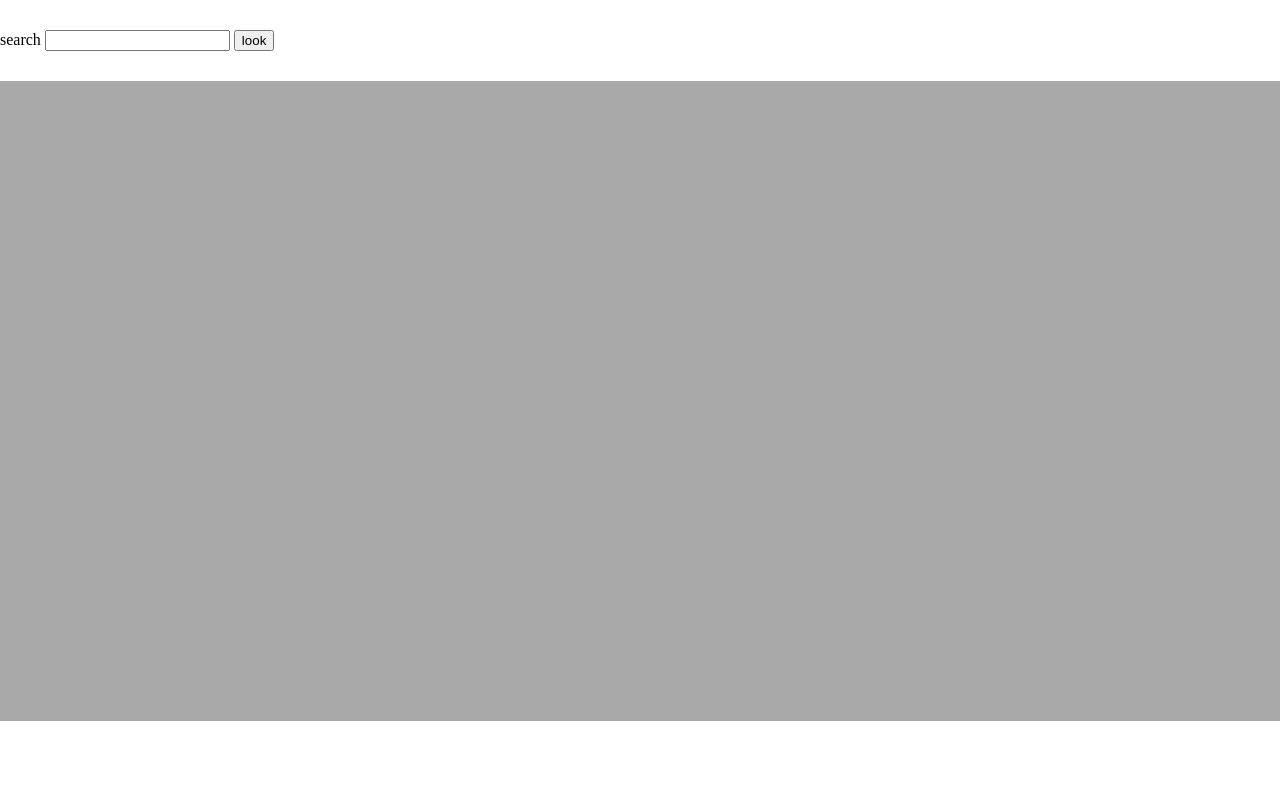
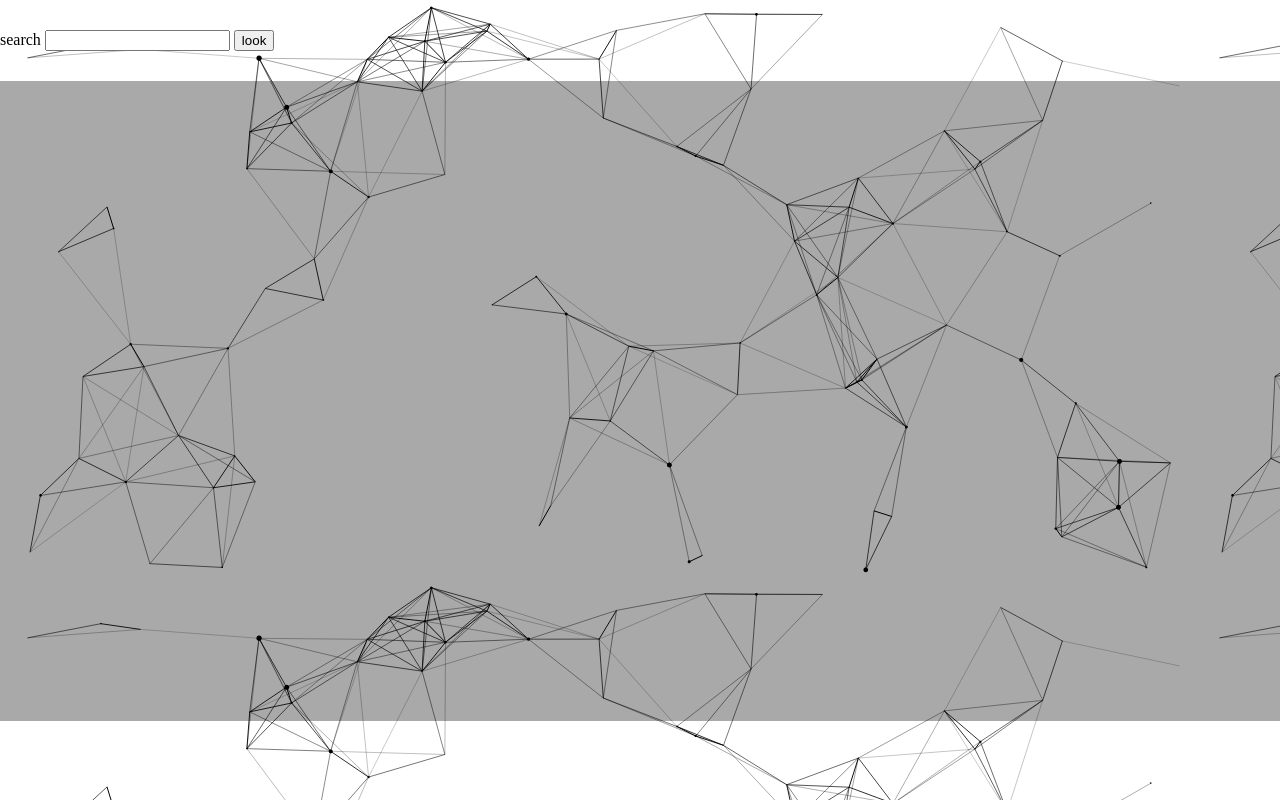
Before and after one commit to theDoorKeeper/weather_app, a plain HTML site: page index.html in a window 1280 px wide. Shown: the top 800 px of the page. Drawn offline with nearby package versions, Linux system fonts and the light colour scheme.

Commit message:
changed background picture url

```diff
--- a/style.css
+++ b/style.css
@@ -4,7 +4,7 @@
 body{
     font: 12px;
     margin: 0;padding: 0;
-	background-image: url("../dist/assets/cool-background.png");
+	background-image: url("./assets/cool-background.png");
 
 }
 
```
